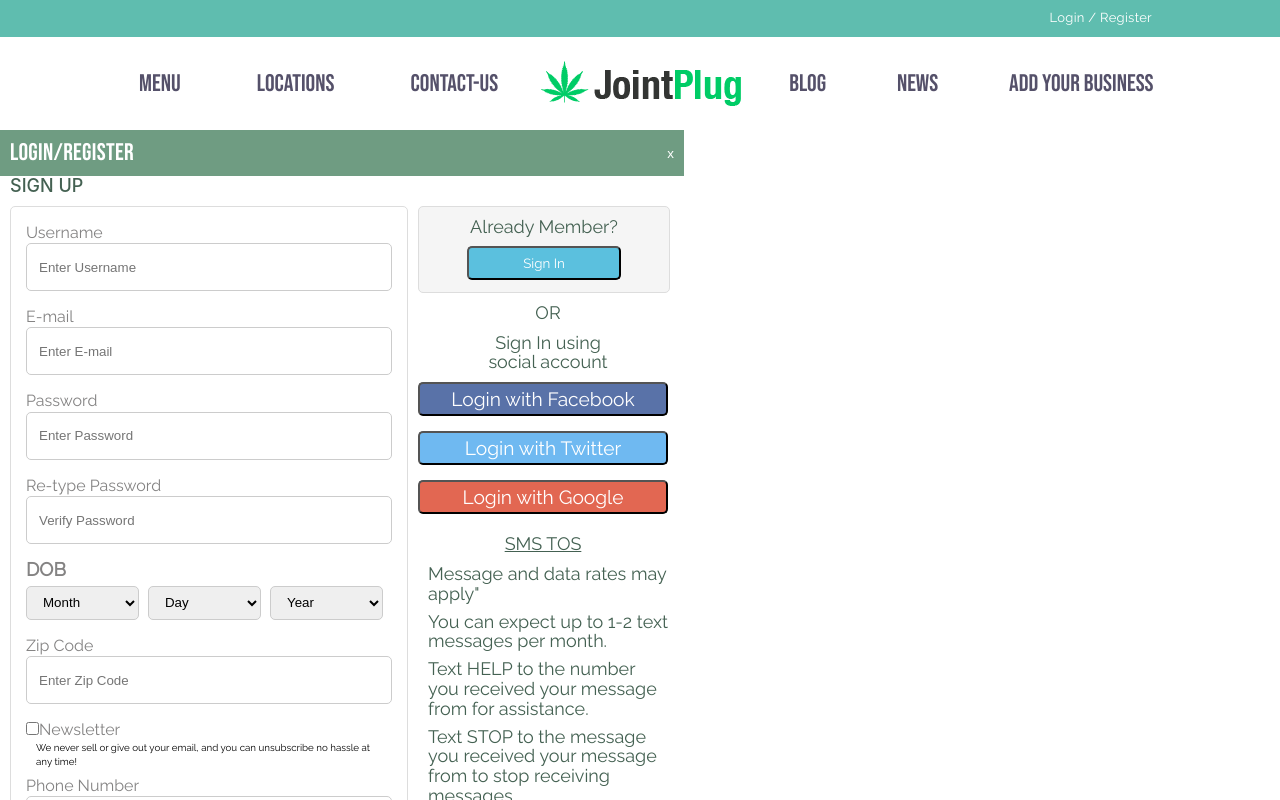
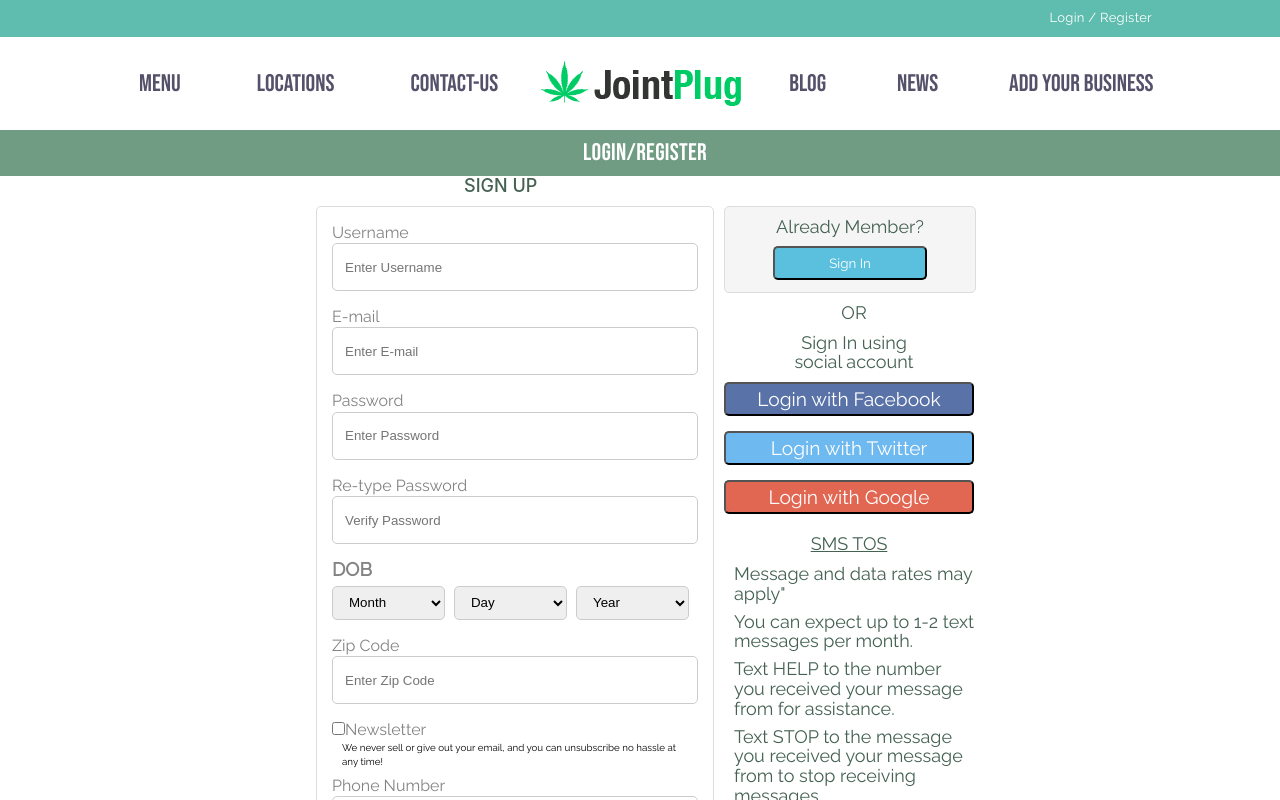
Before and after one commit to ranagoharayoub/Joint-Plug, a React (Create React App) app: page /join in a window 1280 px wide. Shown: the top 800 px of the page. Built offline with nearby package versions, Linux system fonts and the light colour scheme.

Commit message:
HomePage

```diff
--- a/src/Pages/Join.css
+++ b/src/Pages/Join.css
@@ -1,17 +1,23 @@
 .maindiv {
   min-height: 870px;
-  width: 684px;
+  width: auto;
   display: flex;
   flex-direction: column;
+  align-items: center;
 }
 header {
   background-color: #6f9c82;
   width: 100%;
   height: 46.4px;
   display: flex;
-  justify-content: space-between;
+  justify-content: center;
   align-items: center;
 }
+
+header>h2{
+  text-align: center;
+}
+
 .entity {
   background: none;
   border: none;
--- a/src/Pages/Join.js
+++ b/src/Pages/Join.js
@@ -6,7 +6,7 @@ function Join() {
         <div className="maindiv">
             <header>
                 <h2>LOGIN/REGISTER</h2>
-                <button className="entity">x</button>
+                {/* <button className="entity">x</button> */}
             </header>
             <div className="text">
                 <p>SIGN UP</p>
```
